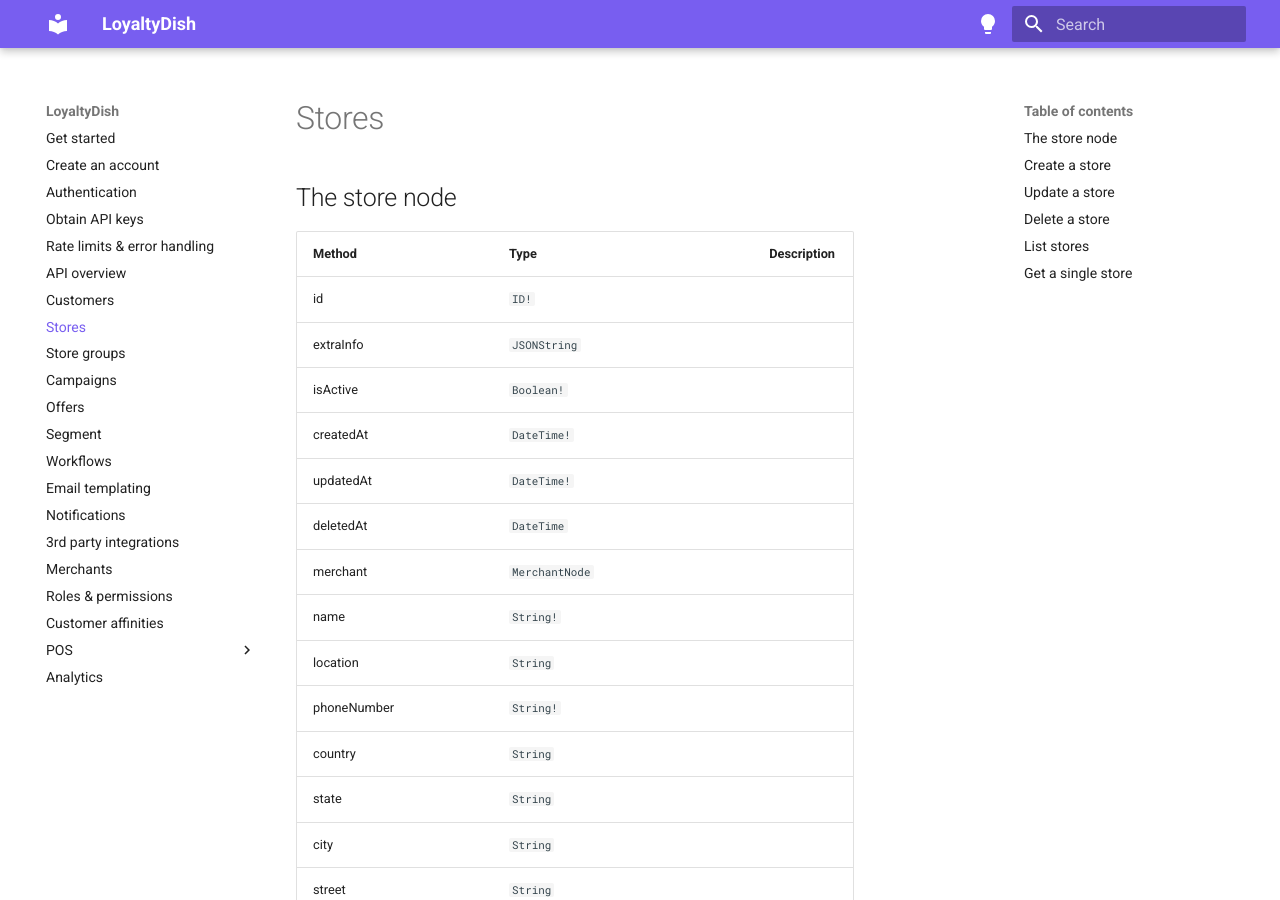
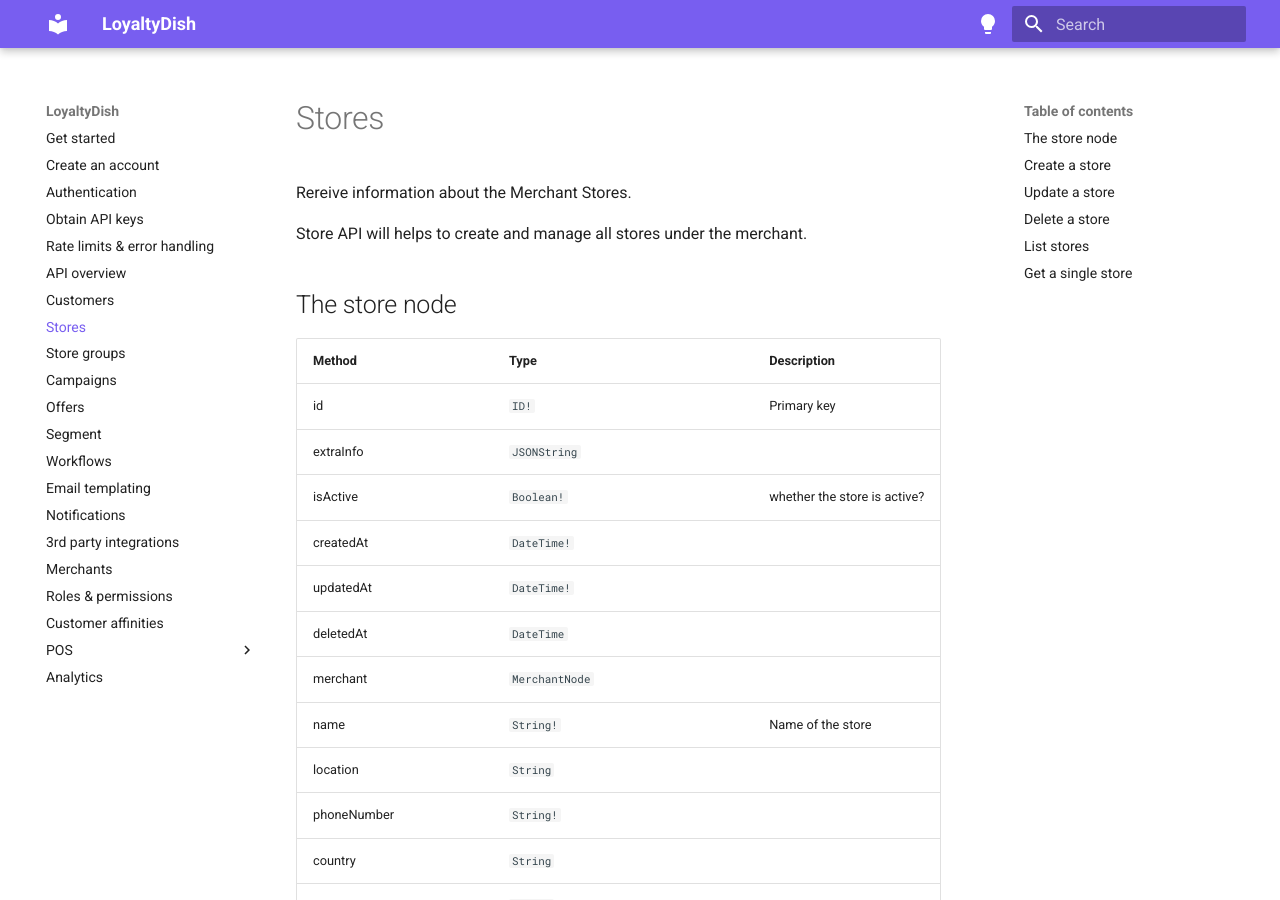
Before and after one commit to Loyaltydish/loyaltydish-docs, an MkDocs documentation site: the page built from docs/stores.md, in a window 1280 px wide and 900 px high. Built offline with MkDocs 1.6.1 and Material for MkDocs 9.7.7, drawn with Linux system fonts in a browser that asks for light colours.

Commit message:
Update stores.md

```diff
--- a/docs/stores.md
+++ b/docs/stores.md
@@ -1,15 +1,19 @@
+Rereive information about the Merchant Stores.
+
+Store API will helps to create and manage all stores under the merchant.
+
 ## The store node
 
 | Method                      | Type                                 | Description |
 | --------------------------- | ------------------------------------ | ----------- |
-| id                          | `ID!`                                |
+| id                          | `ID!`                                |Primary key
 | extraInfo                   | `JSONString`                         |
-| isActive                    | `Boolean!`                           |
+| isActive                    | `Boolean!`                           |whether the store is active?
 | createdAt                   | `DateTime!`                          |
 | updatedAt                   | `DateTime!`                          |
 | deletedAt                   | `DateTime`                           |
 | merchant                    | `MerchantNode`                       |
-| name                        | `String!`                            |
+| name                        | `String!`                            |Name of the store
 | location                    | `String`                             |
 | phoneNumber                 | `String!`                            |
 | country                     | `String`                             |
```
